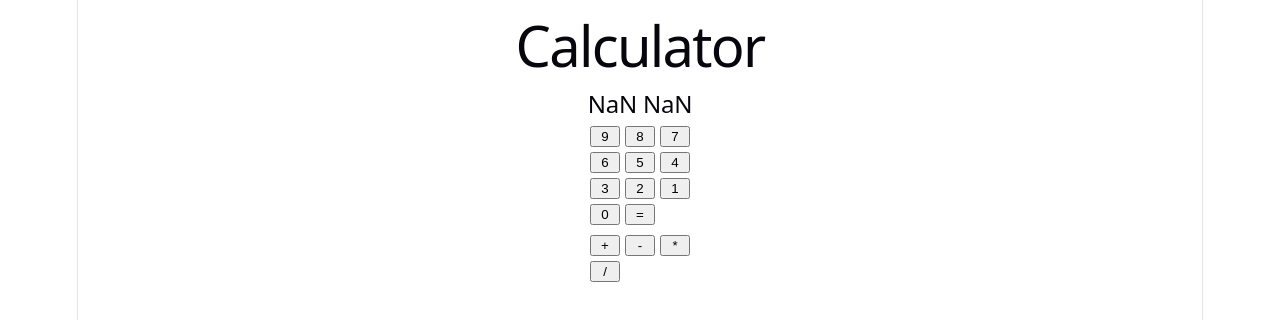
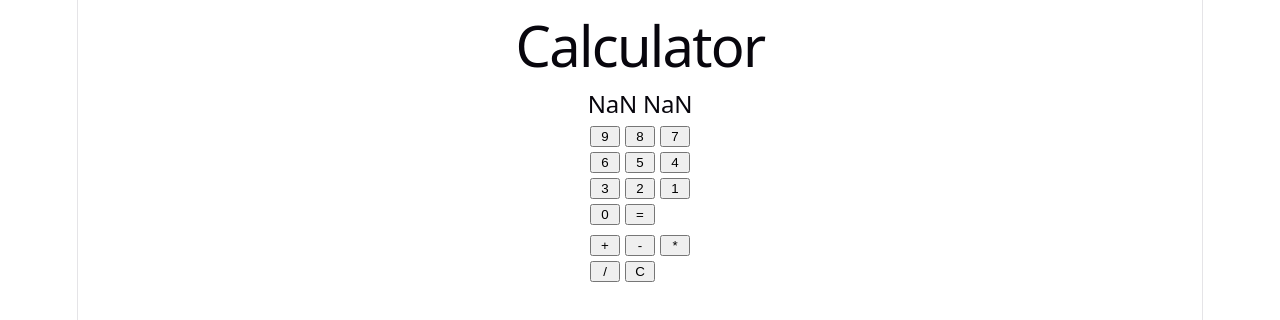
Before and after one commit to crillo136/Engineering-Tr1-Website, a React (Vite) app: page / in a window 1280 px wide. Shown: the top 320 px of the page. Built offline with nearby package versions, Linux system fonts and the light colour scheme.

Commit message:
added clear button

```diff
--- a/src/App.jsx
+++ b/src/App.jsx
@@ -48,6 +48,12 @@ function App() {
 }
   }
 
+  let reset = () => {
+  setNumber1(NaN)
+  setNumber2(NaN)
+  setOperator("")
+}
+
   return (
     <>
       <h1>Calculator</h1>
@@ -71,6 +77,7 @@ function App() {
         <button onClick={() => {setOperator("-")}}>-</button>
         <button onClick={() => {setOperator("*")}}>*</button>
         <button onClick={() => {setOperator("/")}}>/</button>
+        <button onClick={reset}>C</button>
       </div>
       </div>
     </>
```
